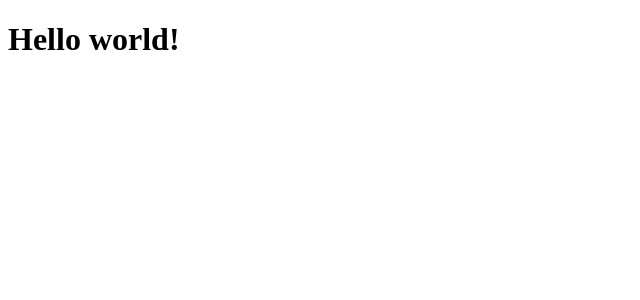
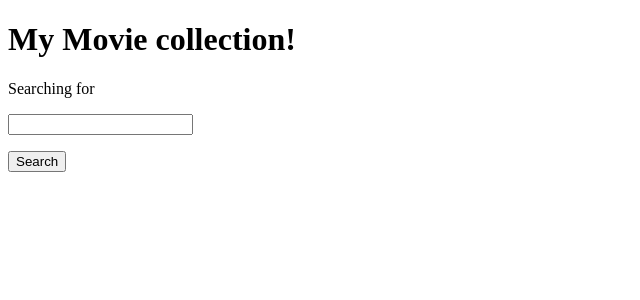
Before and after one commit to Oldenborg/bytelab-workshop, a Vue app: page / in a window 1280 px wide. Shown: the top 300 px of the page, without its empty margins (0-640 px from the left). Built offline with nearby package versions, Linux system fonts and the light colour scheme.

Commit message:
Add basic functionality

```diff
--- a/src/views/HomeView.vue
+++ b/src/views/HomeView.vue
@@ -1,3 +1,49 @@
+<script setup lang="ts">
+import { ref } from "vue";
+
+type Movie = {
+  Poster: string;
+  Title: string;
+  Type: string;
+  Year: string;
+  imdbID: string;
+};
+
+const query = ref<string | null>(null);
+const data = ref<any | null>(null);
+const movies = ref<Movie[] | null>([]);
+
+const search = async () => {
+  const request = await fetch(
+    `http://www.omdbapi.com/?s=${query.value}&apikey=fdb9148b`
+  );
+  console.log(request);
+  data.value = await request.json();
+};
+
+const addMovie = (movie: Movie) => {
+  movies.value?.push(movie);
+};
+</script>
+
 <template>
-  <h1>Hello world!</h1>
+  <h1>My Movie collection!</h1>
+  <p>Searching for {{ query }}</p>
+  <input v-model.trim="query" />
+
+  <ul v-if="movies">
+    <li v-for="movie in movies" :key="movie.imdbID">{{ movie.Title }}</li>
+  </ul>
+
+  <button @click="search">Search</button>
+
+  <template v-if="data">
+    <div v-for="movie in data.Search" class="movie" :key="movie.imdbID">
+      <div class="title">{{ movie.Title }}</div>
+      <div class="poster">
+        <img :src="movie.Poster" />
+      </div>
+      <button @click="addMovie(movie)">Add to collection</button>
+    </div>
+  </template>
 </template>
```
